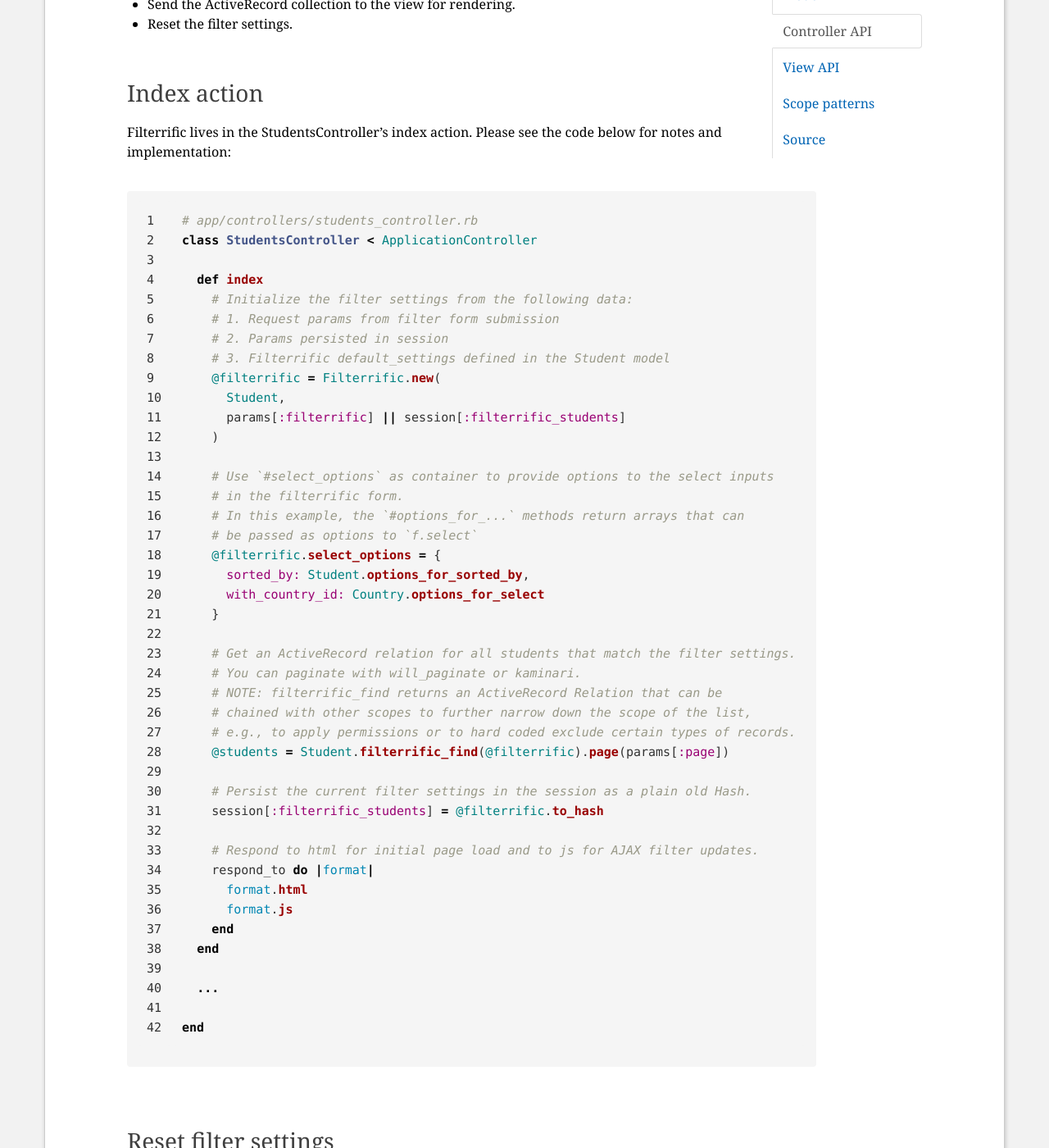
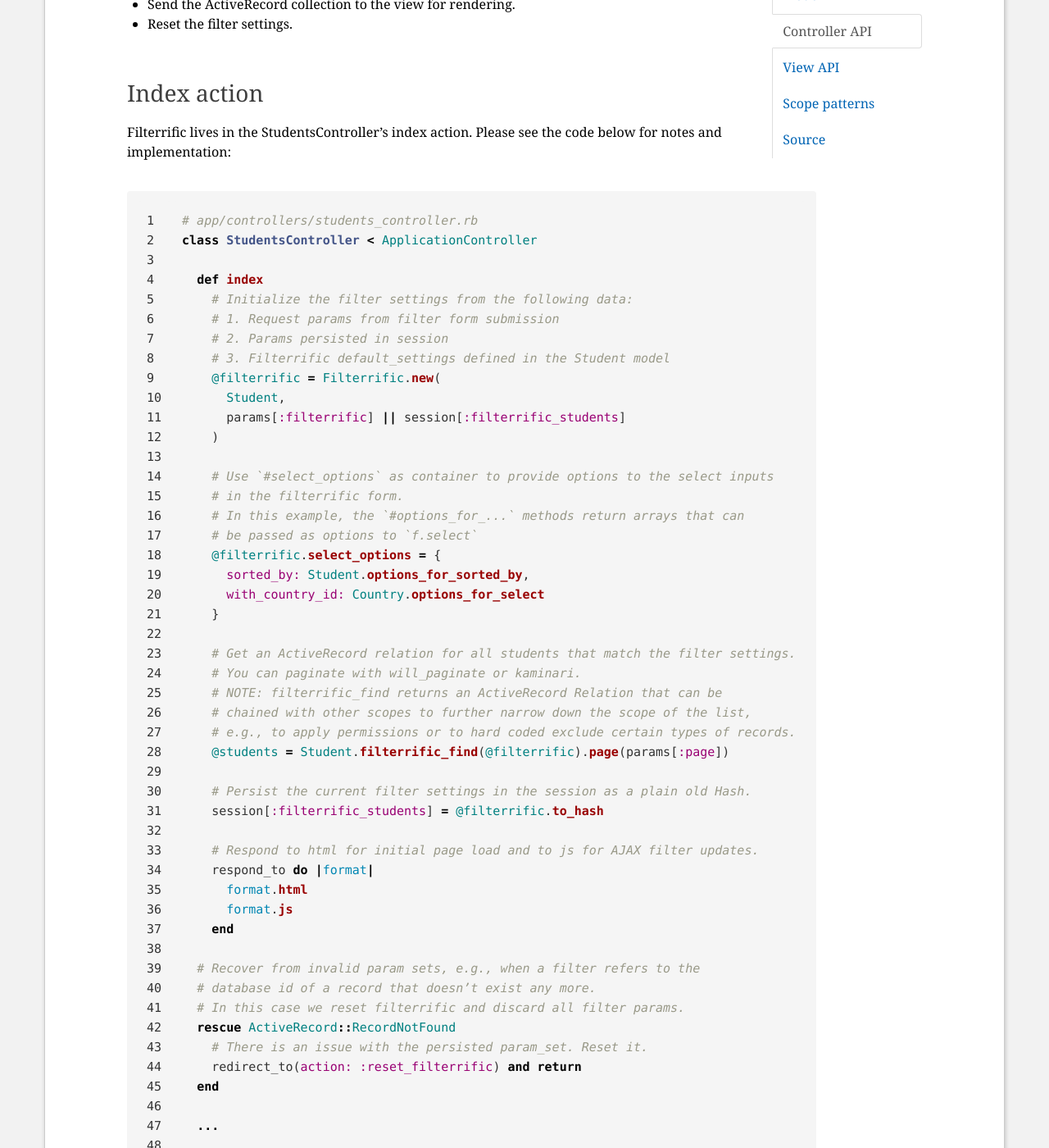
Before and after one commit to jhund/filterrific, a Jekyll site: the page built from pages/action_controller_api.md, in a window 1280 px wide and 1400 px high, scrolled down 365 px. Shown: the whole window at 82% size. Built offline with Jekyll 4.4.1, drawn with Linux system fonts in a browser that asks for light colours; Markdown is read by kramdown in place of the engine named in the settings.

Commit message:
More documentation updates

```diff
--- a/pages/action_controller_api.md
+++ b/pages/action_controller_api.md
@@ -62,6 +62,13 @@ class StudentsController < ApplicationController
       format.html
       format.js
     end
+
+  # Recover from invalid param sets, e.g., when a filter refers to the
+  # database id of a record that doesn’t exist any more.
+  # In this case we reset filterrific and discard all filter params.
+  rescue ActiveRecord::RecordNotFound
+    # There is an issue with the persisted param_set. Reset it.
+    redirect_to(action: :reset_filterrific) and return
   end
 
   ...
```
Also changed, not shown: pages/active_record_model_api.md (+1 -1 lines), pages/active_record_scope_patterns.md (+4 -4 lines).
